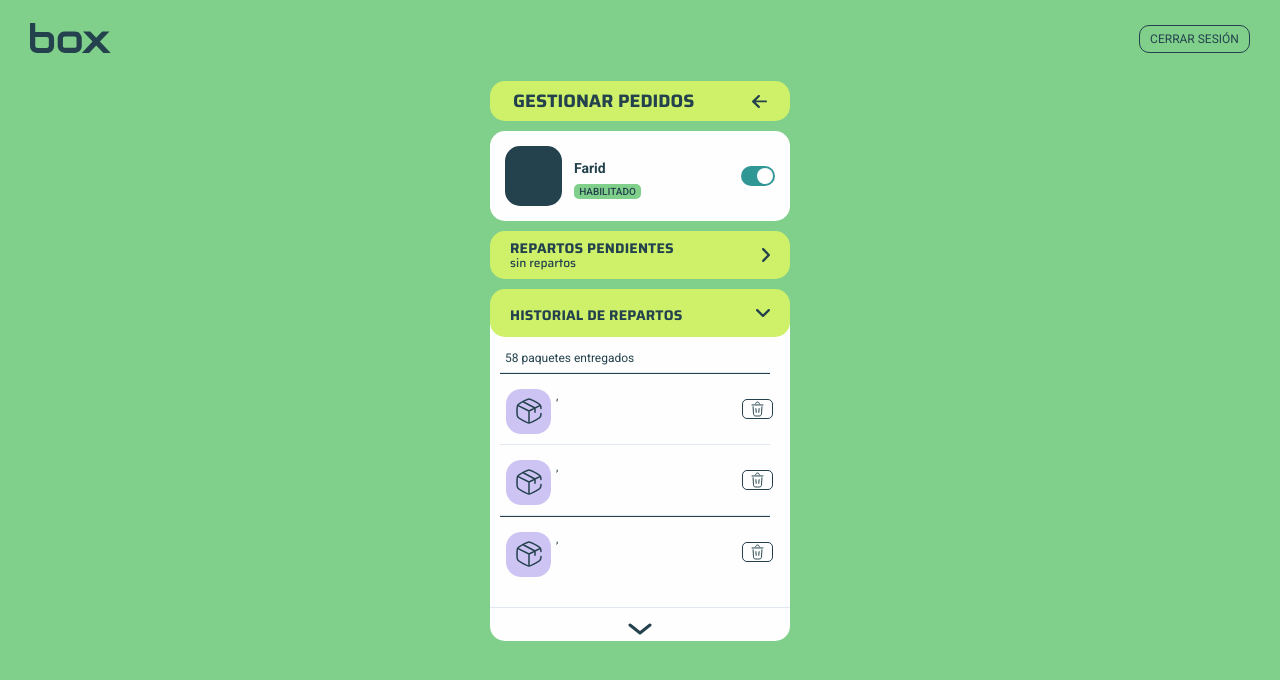
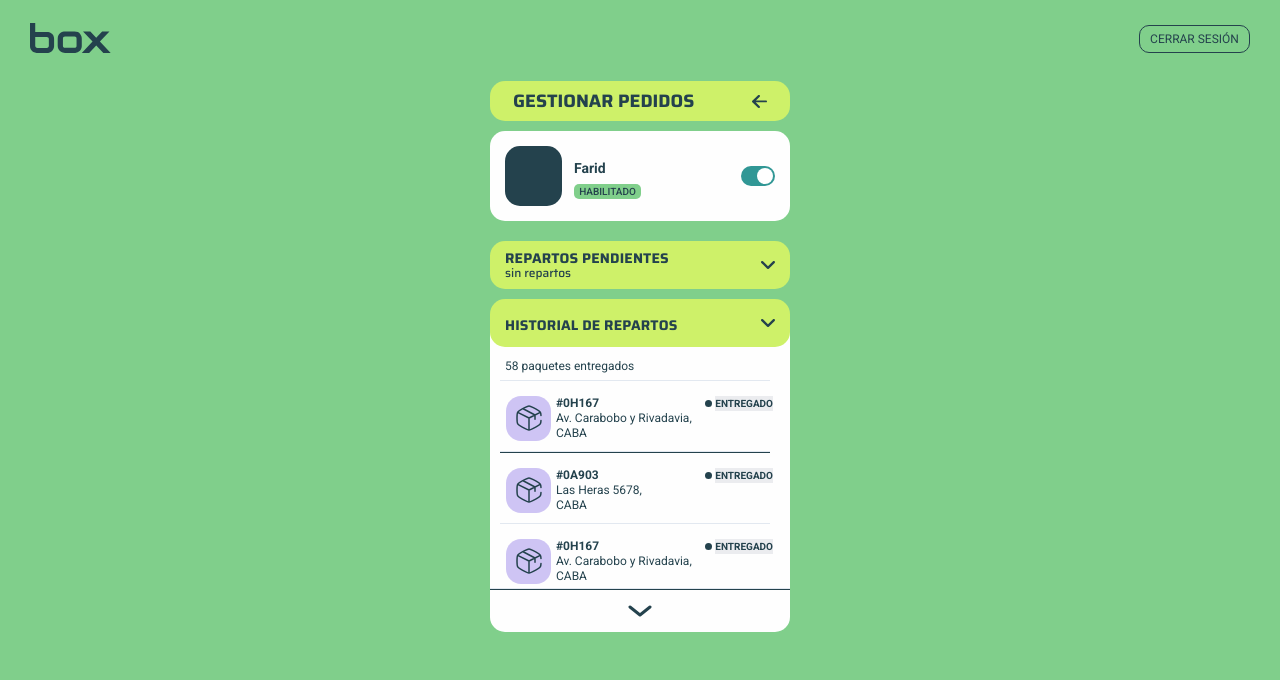
Before and after one commit to JuanPiPem/BoxDeliveryFrontend, a Next.js app: page /admin/delivery-man-profile in a window 1280 px wide. Shown: the top 680 px of the page. Built offline with nearby package versions, Linux system fonts and the light colour scheme.

Commit message:
Fixing styles deliveriesHistory and pendingDeliveries

```diff
--- a/src/commons/deliveriesHistory/DeliveriesHistory.tsx
+++ b/src/commons/deliveriesHistory/DeliveriesHistory.tsx
@@ -100,7 +100,7 @@ function DeliveriesHistory(prop: Prop) {
             </p>
           ) : null}
         </div>
-        <div className={s.arrowDown}>
+        <div className={s.arrow}>
           {show ? <DeployArrowDown /> : <DeployArrowRight />}
         </div>
       </div>
--- a/src/commons/deliveriesHistory/deliveriesHistory.module.scss
+++ b/src/commons/deliveriesHistory/deliveriesHistory.module.scss
@@ -101,9 +101,8 @@
   display: flex;
   justify-content: space-between;
   align-items: center;
-  width: 260px;
+  width: 300px;
   height: 48px;
-  padding: 0px 20px;
   background: $light-yellow;
   border-radius: 15px;
   z-index: 3;
@@ -121,6 +120,11 @@
   display: flex;
   flex-direction: column;
   justify-content: center;
+  margin-left: 15px;
+}
+
+.arrow {
+  margin-right: 15px;
 }
 
 .textDelivery {
--- a/src/commons/pendingDeliveries/PendingDeliveries.tsx
+++ b/src/commons/pendingDeliveries/PendingDeliveries.tsx
@@ -96,7 +96,7 @@ function PendingDeliveries(prop: Prop) {
             </p>
           ) : null}
         </div>
-        <div className={s.arrowDown}>
+        <div className={s.arrow}>
           {show ? <DeployArrowDown /> : <DeployArrowRight />}
         </div>
       </div>
--- a/src/commons/pendingDeliveries/pendingDeliveries.module.scss
+++ b/src/commons/pendingDeliveries/pendingDeliveries.module.scss
@@ -4,7 +4,7 @@
   width: 300px;
   border-bottom-left-radius: 15px;
   border-bottom-right-radius: 15px;
-  max-height: 220px;
+  max-height: 215px;
   margin-top: 1px;
   overflow-x: hidden;
   overflow-y: auto;
@@ -101,9 +101,8 @@
   display: flex;
   justify-content: space-between;
   align-items: center;
-  width: 260px;
+  width: 300px;
   height: 48px;
-  padding: 0px 20px;
   background: $light-yellow;
   border-radius: 15px;
   z-index: 3;
@@ -121,6 +120,11 @@
   display: flex;
   flex-direction: column;
   justify-content: center;
+  margin-left: 15px;
+}
+
+.arrow {
+  margin-right: 15px;
 }
 
 .textDelivery {
--- a/src/components/admin/deliveryManProfile/DeliveryManProfile.tsx
+++ b/src/components/admin/deliveryManProfile/DeliveryManProfile.tsx
@@ -1,35 +1,86 @@
 "use client";
 
-import React, { useState } from "react";
+import React from "react";
 import s from "./deliveryManProfile.module.scss";
-import { Saira } from "next/font/google";
 import Header from "commons/header/Header";
-import TableListPackages from "commons/tableListPackages/TableListPackages";
-import VectorDown from "assets/img/VectorDown";
-import DeployArrowDown from "assets/img/DeployArrowDown";
-import DeployArrowRight from "assets/img/DeployArrowRight";
 import { ChakraProvider } from "@chakra-ui/react";
 import { Switch } from "@chakra-ui/react";
-
-const saira = Saira({
-  weight: ["400", "500", "600", "700"],
-  subsets: ["latin"],
-});
-
-const deliveryHistory = true;
-const deliveryPending = false;
+import PendingDeliveries from "commons/pendingDeliveries/PendingDeliveries";
+import DeliveriesHistory from "commons/deliveriesHistory/DeliveriesHistory";
 
 const DeliveryManProfile = () => {
-  const [showHistory, setShowHistory] = useState(true);
-  const [showPending, setShowPending] = useState(false);
+  interface FakeData {
+    packageNumber: string;
+    address: string;
+    city: string;
+    status: string;
+  }
 
-  const toggleHistory = () => {
-    setShowHistory((prevState) => !prevState);
-  };
+  const arrayFakeDataPendingPackages: FakeData[] = [
+    /*     {
+      packageNumber: "#0H167",
+      address: "Av. Carabobo y Rivadavia",
+      city: "CABA",
+      status: "en-curso",
+    },
+    {
+      packageNumber: "#0A903",
+      address: "Las Heras 5678",
+      city: "CABA",
+      status: "pendiente",
+    },
+    {
+      packageNumber: "#0H167",
+      address: "Av. Carabobo y Rivadavia",
+      city: "CABA",
+      status: "en-curso",
+    },
+    {
+      packageNumber: "#0A903",
+      address: "Las Heras 5678",
+      city: "CABA",
+      status: "pendiente",
+    }, */
+  ];
 
-  const toggleDeliveryPending = () => {
-    setShowPending((prevState) => !prevState);
-  };
+  const arrayFakeData: FakeData[] = [
+    {
+      packageNumber: "#0H167",
+      address: "Av. Carabobo y Rivadavia",
+      city: "CABA",
+      status: "entregado",
+    },
+    {
+      packageNumber: "#0A903",
+      address: "Las Heras 5678",
+      city: "CABA",
+      status: "entregado",
+    },
+    {
+      packageNumber: "#0H167",
+      address: "Av. Carabobo y Rivadavia",
+      city: "CABA",
+      status: "entregado",
+    },
+    {
+      packageNumber: "#0H167",
+      address: "Av. Carabobo y Rivadavia",
+      city: "CABA",
+      status: "entregado",
+    },
+    {
+      packageNumber: "#0A903",
+      address: "Las Heras 5678",
+      city: "CABA",
+      status: "entregado",
+    },
+    {
+      packageNumber: "#0A903",
+      address: "Las Heras 5678",
+      city: "CABA",
+      status: "entregado",
+    },
+  ];
 
   return (
     <div className={s.addPackagesContainer}>
@@ -54,110 +105,15 @@ const DeliveryManProfile = () => {
           </div>
         </div>
 
-        <div className={s.divDelivery}>
-          <div className={s.divDeliveryTexts}>
-            <p className={`${s.textDelivery} ${saira.className}`}>
-              REPARTOS PENDIENTES
-            </p>
-            {!deliveryPending ? (
-              <p className={`${s.textDeliveryNotFound} ${saira.className}`}>
-                sin repartos
-              </p>
-            ) : null}
-          </div>
-          <div className={s.arrowDown} onClick={toggleDeliveryPending}>
-            {showPending ? <DeployArrowDown /> : <DeployArrowRight />}
-          </div>
-        </div>
-        {showPending ? (
-          <div className={s.packagesList}>
-            <div className={s.boxTrash}>
-              <TableListPackages
-                viewType="paquetes-admin"
-                section=""
-                status=""
-                packageNumber="#2125"
-                address="Cabimas"
-                city="New York"
-              />
-            </div>
-            <hr className={s.hr} />
-            <div className={s.boxTrash}>
-              <TableListPackages
-                viewType="paquetes-admin"
-                section=""
-                status=""
-                packageNumber="#2125"
-                address="Cabimas"
-                city="New York"
-              />
-            </div>
-            <hr className={s.hr} />
-            <div className={s.boxTrash}>
-              <TableListPackages
-                viewType="paquetes-admin"
-                section=""
-                status=""
-                packageNumber="#2125"
-                address="Córdoba"
-                city="Rio de Janeiro"
-              />
-            </div>
-            <hr className={s.lastHr} />
-            <div className={s.vector}>
-              <VectorDown />
+        <>
+          <div className={s.addPackagesContainer}>
+            <div className={s.addPackagesContentContainer}>
+              <PendingDeliveries arrayPackages={arrayFakeDataPendingPackages} />
+              <DeliveriesHistory arrayPackages={arrayFakeData} />
+              <hr className={s.packages} />
             </div>
           </div>
-        ) : null}
-
-        <div className={s.divDelivery} style={{ marginTop: "10px" }}>
-          <div className={s.divDeliveryTexts}>
-            <p className={`${s.textDelivery} ${saira.className}`}>
-              HISTORIAL DE REPARTOS
-            </p>
-            {!deliveryHistory ? (
-              <p className={`${s.textDeliveryNotFound} ${saira.className}`}>
-                sin historial
-              </p>
-            ) : null}
-          </div>
-          <div className={s.arrowDown} onClick={toggleHistory}>
-            {showHistory ? <DeployArrowDown /> : <DeployArrowRight />}
-          </div>
-        </div>
-        {showHistory ? (
-          <div className={s.packagesList}>
-            <div className={s.packagesNumber}>58 paquetes entregados</div>
-            <hr className={s.hr} />
-            <div className={s.boxTrash}>
-              <TableListPackages
-                viewType="paquetes-admin"
-                section=""
-                status=""
-              />
-            </div>
-            <hr className={s.hr} />
-            <div className={s.boxTrash}>
-              <TableListPackages
-                viewType="paquetes-admin"
-                section=""
-                status=""
-              />
-            </div>
-            <hr className={s.hr} />
-            <div className={s.boxTrash}>
-              <TableListPackages
-                viewType="paquetes-admin"
-                section=""
-                status=""
-              />
-            </div>
-            <hr className={s.lastHr} />
-            <div className={s.vector}>
-              <VectorDown />
-            </div>
-          </div>
-        ) : null}
+        </>
       </div>
     </div>
   );
--- a/src/components/admin/deliveryManProfile/deliveryManProfile.module.scss
+++ b/src/components/admin/deliveryManProfile/deliveryManProfile.module.scss
@@ -12,50 +12,6 @@
   display: flex;
   flex-direction: column;
   align-items: center;
-}
-
-.packagesList {
-  width: 300px;
-  height: 332px;
-  flex-shrink: 0;
-  border-radius: 15px;
-  background-color: #fefefe;
-  padding-top: 30px;
-  margin-top: -28px;
-  margin-bottom: 10px;
-  z-index: 1;
-}
-
-.packagesNumber {
-  margin-left: 15px;
-  margin-top: 10px;
-  margin-bottom: 5px;
-}
-
-.hr {
-  width: 270px;
-  height: 0.5px;
-  margin-left: 10px;
-  background: #24424d;
-}
-
-.boxTrash {
-  margin-left: 16px;
-  margin-top: 15px;
-  margin-bottom: 10px;
-}
-
-.lastHr {
-  width: 300px;
-  margin-top: 30px;
-  height: 0.5px;
-  background: #24424d;
-}
-
-.vector {
-  display: flex;
-  justify-content: center;
-  margin-top: 15px;
 }
 
 .welcomeCardContainer {
@@ -115,35 +71,6 @@
   }
 }
 
-.divDelivery {
-  display: flex;
-  justify-content: space-between;
-  align-items: center;
-  width: 300px;
-  height: 48px;
-  padding: 0px 20px;
-  background: $light-yellow;
-  border-radius: 15px;
-  z-index: 2;
+.packages {
+  padding-bottom: 20px;
 }
-
-.divDeliveryTexts {
-  display: flex;
-  flex-direction: column;
-  justify-content: center;
-}
-
-.textDelivery {
-  all: unset;
-  margin-bottom: -5px;
-  font-size: 14px;
-  font-weight: 700;
-  letter-spacing: 0.15px;
-  text-transform: uppercase;
-}
-
-.textDeliveryNotFound {
-  all: unset;
-  font-size: 12px;
-  font-weight: 500;
-}
```
Also changed, not shown: src/components/deliveryMan/startWorkDay/StartWorkDay.tsx (+1 -7 lines).
